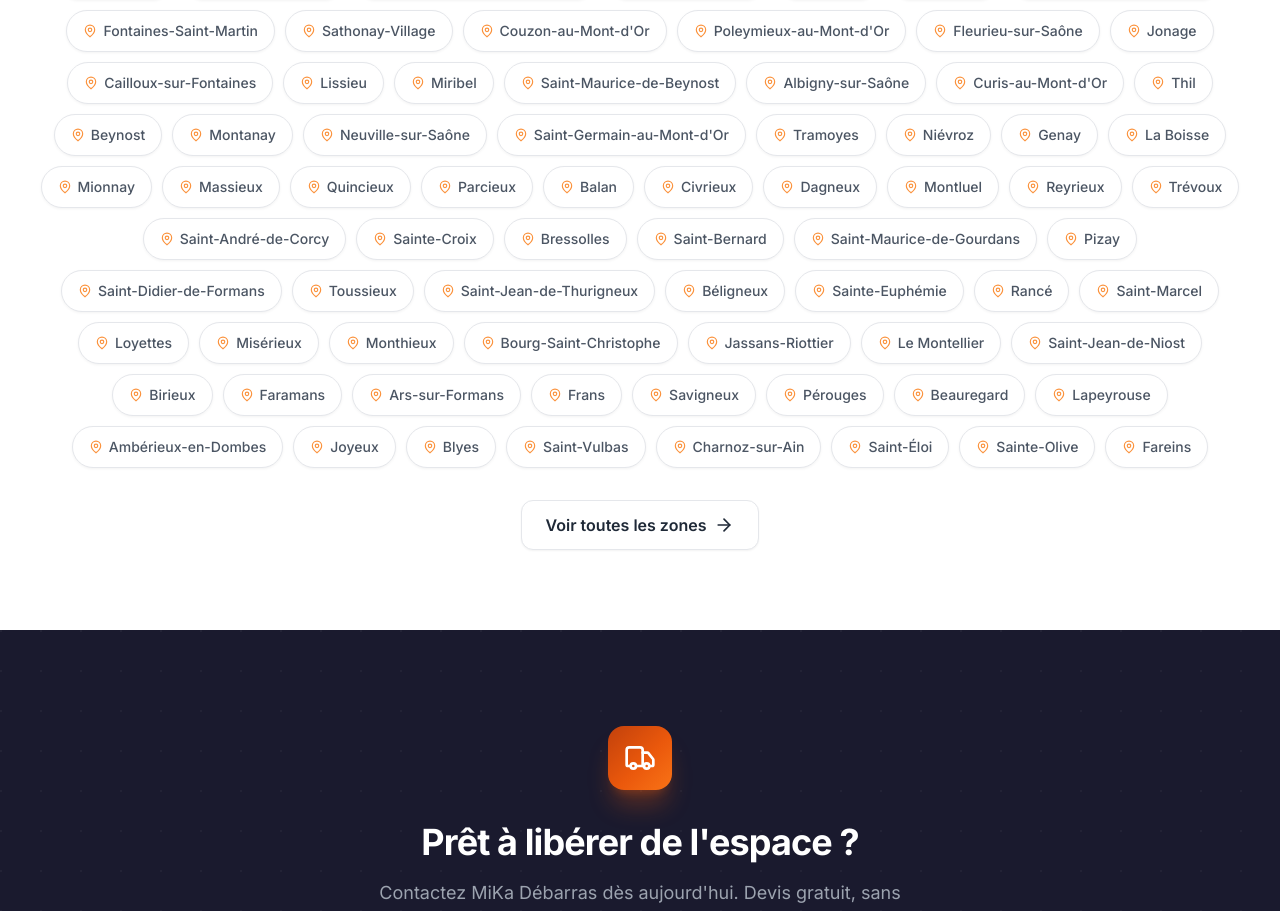
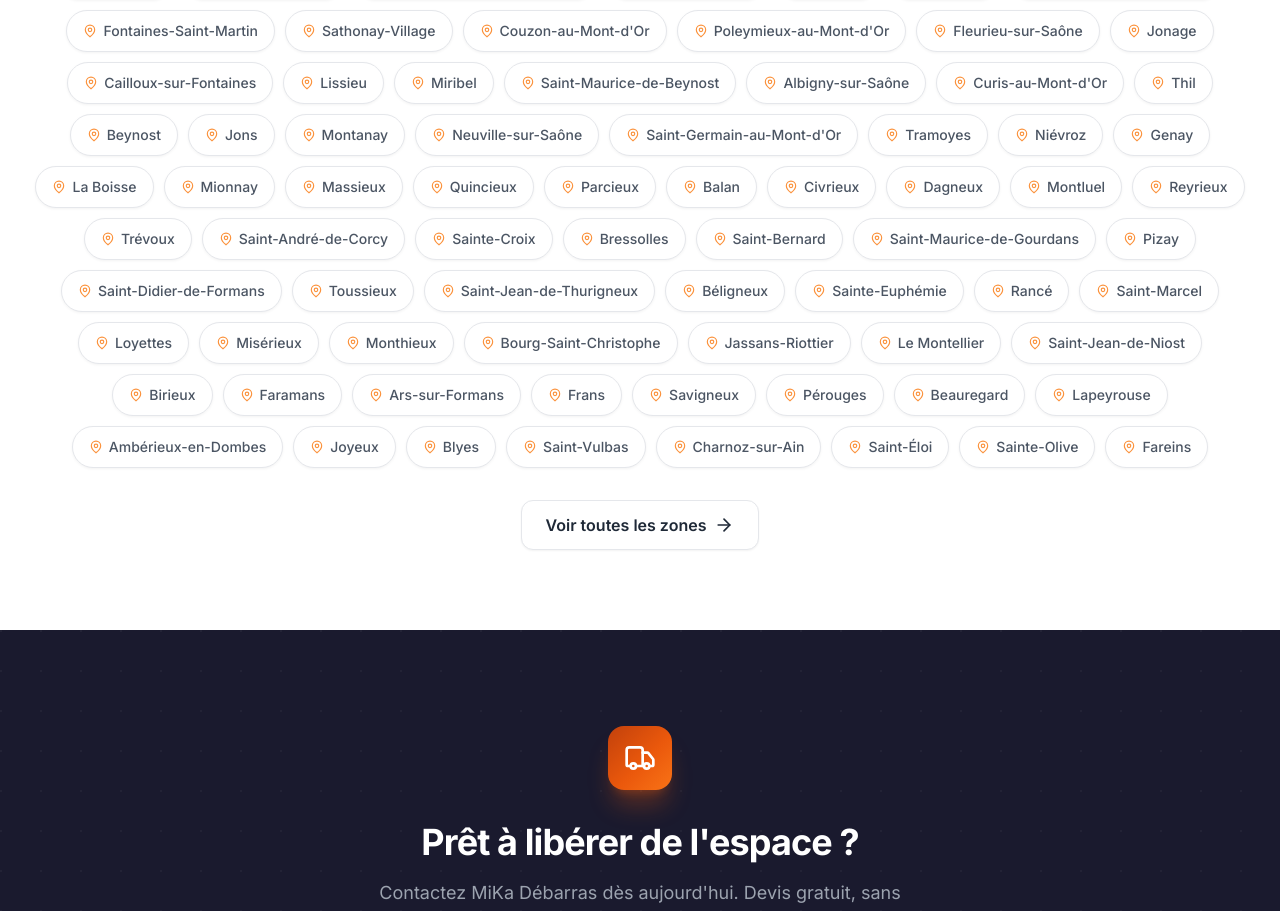
Before and after one commit to jremy-kubiweb/mika-debarras, a Next.js app: page / in a window 1280 px wide. Shown: the part 6150-7061 px from the top of the page. Built offline with nearby package versions, Linux system fonts and the light colour scheme.

Commit message:
feat: add page ville Jons (69330) — 1647 hab, données API réelles

```diff
--- a/data/zones.ts
+++ b/data/zones.ts
@@ -508,7 +508,7 @@ export const zones: Zone[] = [
     population: 6144,
     surface: 12.1,
     distanceIrigny: 21.5,
-    voisines: ["meyzieu", "thil", "nievroz", "beynost", "decines-charpieu"],
+    voisines: ["jons", "meyzieu", "thil", "nievroz", "beynost"],
   },
   {
     slug: "cailloux-sur-fontaines",
@@ -589,6 +589,16 @@ export const zones: Zone[] = [
     surface: 10.7,
     distanceIrigny: 23.0,
     voisines: ["saint-maurice-de-beynost", "thil", "la-boisse", "miribel", "tramoyes"],
+  },
+  {
+    slug: "jons",
+    nom: "Jons",
+    codePostal: "69330",
+    description: "Débarras et vide maison professionnels à Jons (69330). MiKa Débarras intervient à Jons pour tous vos besoins : vide cave, vide grenier, succession. Devis gratuit sous 24h.",
+    population: 1647,
+    surface: 7.3,
+    distanceIrigny: 24.7,
+    voisines: ["jonage", "meyzieu", "nievroz", "thil", "beynost"],
   },
   {
     slug: "montanay",
```
